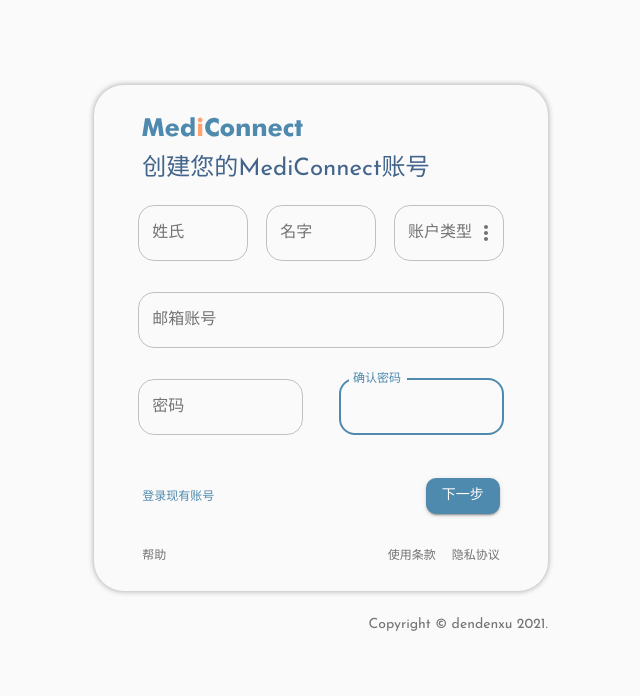
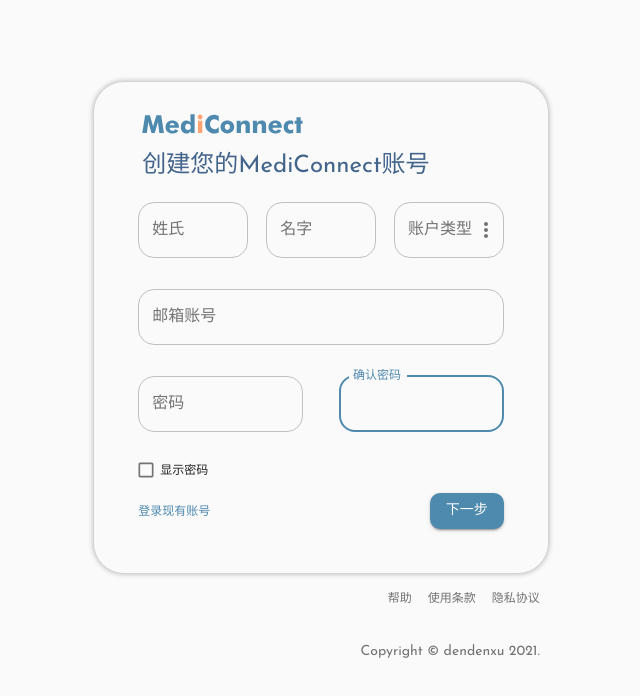
Before and after one commit to dendenxu/MediConnect-Front, a React (Create React App) app: page /#/ in a window 1280 px wide. Both pictures are taken after a click on the link "创建新账号". Shown: the top 696 px of the page, without its empty margins (319-959 px from the left). Built offline with nearby package versions, Linux system fonts and the light colour scheme; a web font is replaced by a local one; what miragejs would draw is missing.

Commit message:
feat: update Singup page layout

```diff
--- a/src/pages/signin/Home.js
+++ b/src/pages/signin/Home.js
@@ -380,7 +380,7 @@
                 />
               </Container>
             ) : (
-              <Container />
+              <div />
             )}
           </Container>
 
--- a/src/pages/signup/Signup.js
+++ b/src/pages/signup/Signup.js
@@ -34,7 +34,7 @@
     },
 
     signUpContainer: {
-      marginTop: -theme.spacing(12),
+      marginTop: theme.spacing(-8),
       display: 'flex',
       flexDirection: 'column',
       alignItems: 'center',
@@ -166,8 +166,8 @@
 
     passwordContainer: {
       margin: theme.spacing(0),
-      // marginBottom: theme.spacing(2),
       padding: gridPadding,
+      marginBottom: theme.spacing(0),
       display: 'flex',
       flexDirection: 'row',
       alignItems: 'center',
@@ -211,7 +211,8 @@
     label: {},
 
     jumpContainer: {
-      margin: theme.spacing(2, 0, 4),
+      margin: theme.spacing(0, 0, 2),
+      padding: gridPadding,
       display: 'flex',
       flexDirection: 'row',
       justifyContent: 'space-between',
@@ -233,21 +234,46 @@
 
     copyright: {
       marginTop: theme.spacing(3),
-      // marginRight: theme.spacing(3),
+      display: 'flex',
+      justifyContent: 'flex-end',
       width: '90%',
     },
     copyrightText: {},
+
+    buttomBar: {
+      marginTop: theme.spacing(1),
+      display: 'flex',
+      justifyContent: 'flex-end',
+      width: '90%',
+    },
+
+    checkboxContainer: {
+      display: 'flex',
+      justifyContent: 'flex-start',
+      margin: theme.spacing(0),
+      marginTop: theme.spacing(-1),
+      padding: gridPadding,
+      paddingTop: theme.spacing(0),
+      paddingBottom: theme.spacing(0),
+    },
+
+    centeredText: {
+      display: 'flex',
+      justifyContent: 'center',
+      alignItems: 'center',
+      // ! special operation for Josefin Sans
+      transform: 'translate(0px,1.5px)',
+    },
   };
 });
 
 const BottomBar = props => {
   const { name } = props;
+  const classes = useStyles();
   return (
-    <Container>
-      <Grid container spacing={2}>
-        <Grid item xs>
+    <Grid container spacing={2} className={classes.buttomBar}>
+      <Grid item>
         <Link color="textSecondary" href="neon-cubes.xyz" variant="caption">
-            {/* {name === '' ? '帮助' : `Got: ${name}`} */}
           帮助
         </Link>
       </Grid>
@@ -262,24 +288,19 @@
         </Link>
       </Grid>
     </Grid>
-    </Container>
   );
 };
 
 function Copyright() {
   const classes = useStyles();
   return (
-    <Grid
-      container
-      spacing={2}
-      justify="flex-end"
-      className={classes.copyright}
-    >
+    <Grid container spacing={2} className={classes.copyright}>
+      <Grid item>
         <Typography
           variant="body2"
           color="textSecondary"
-        align="center"
-        className={classes.copyrightText}
+          // align="center"
+          // className={classes.copyrightText}
         >
           {'Copyright © '}
           <Link color="inherit" href="https://github.com/dendenxu">
@@ -287,6 +308,7 @@
           </Link>{' '}
           {new Date().getFullYear()}.
         </Typography>
+      </Grid>
     </Grid>
   );
 }
@@ -364,11 +386,12 @@
       if (response.ok) {
         console.log(`The server says your email is OK:`);
         console.log(message);
+        allchecked = false;
       } else {
         setEmailInvalid(true);
-        console.log(`Your email doesn't exist, check again my boy:`);
+        console.log(`Your email doesn't exist, check again my boy`);
+        console.log("But I know you're registering, so that's OK.");
         console.log(message);
-        allchecked = false;
       }
       if (!firstName) {
         setFirstNameInvalid(true);
@@ -448,6 +471,12 @@
 
   const handleLogin = event => {
     history.push('/');
+  };
+
+  const handleCheckBoxChange = event => {
+    const selected = event.target.checked;
+    setShowPassword(selected);
+    console.log(`selected show password: ${selected}`);
   };
 
   return (
@@ -605,6 +634,30 @@
             </Container>
           </Container>
 
+          <Container className={classes.checkboxContainer}>
+            <FormControlLabel
+              control={
+                <Checkbox value="remember" color="secondary" size="small" />
+              }
+              label={
+                <Typography
+                  className={classes.centeredText}
+                  variant="caption"
+                  style={{
+                    marginLeft: -5,
+                  }}
+                >
+                  显示密码
+                </Typography>
+              }
+              checked={showPassword}
+              onChange={handleCheckBoxChange}
+              style={{
+                marginRight: 0,
+              }}
+            />
+          </Container>
+
           <Container className={classes.jumpContainer}>
             <Link
               onClick={handleLogin}
@@ -623,8 +676,9 @@
               下一步
             </Button>
           </Container>
+        </Box>
+
         <BottomBar name={inputContent} />
-        </Box>
         <Copyright />
       </Container>
     </Container>
```
Lines whose indentation alone changed are shown as unchanged.
